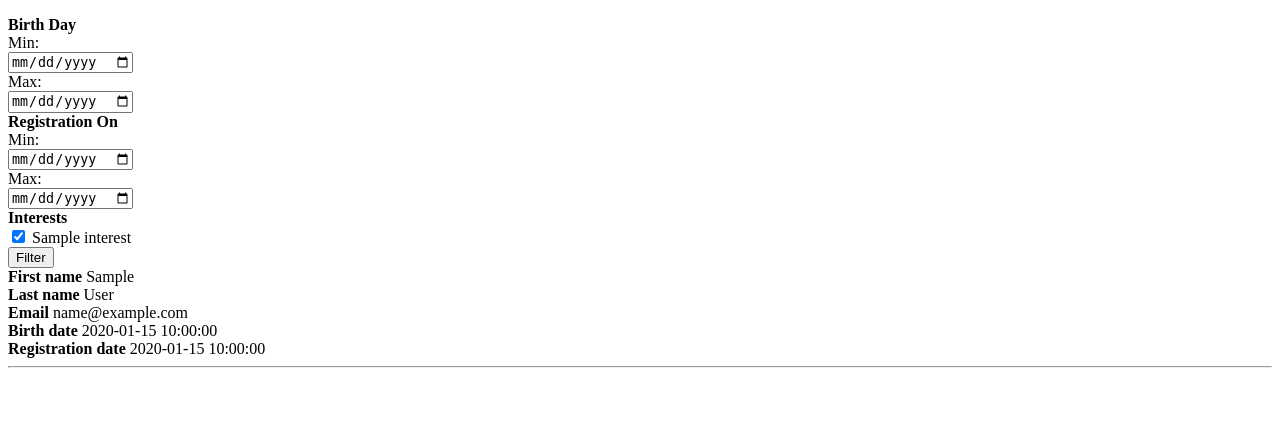
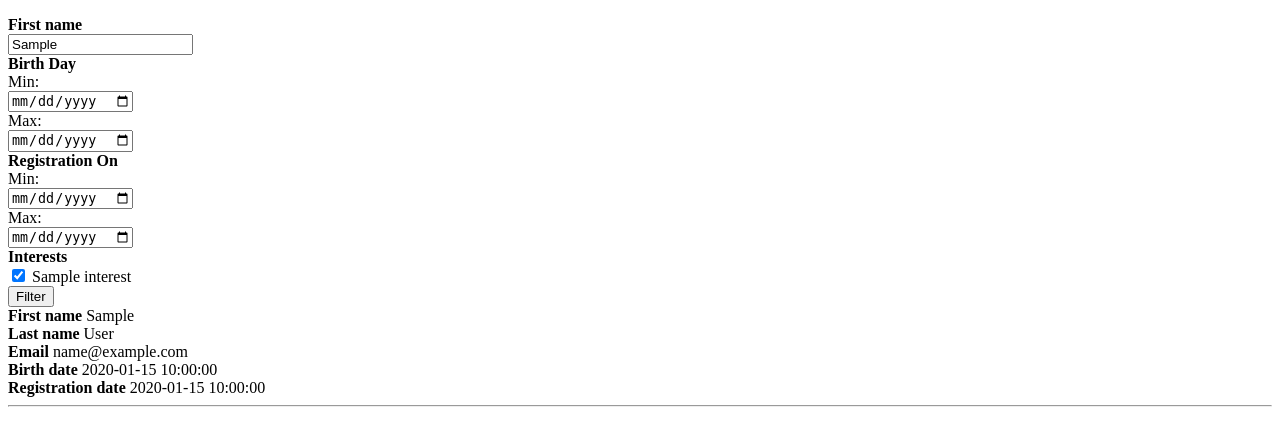
Before and after one commit to jondoedev/user-interests-filter, a PHP site: template templates/main.php in a window 1280 px wide. Shown: the part 103-549 px from the top of the page. Run offline with PHP 8.4, Linux system fonts and the light colour scheme; the template is opened without the code that fills it: most values are stand-ins (such as "Sample title", 1, 10 or a date in 2020); data that the repository does not hold is empty.

Commit message:
+ filter by first_name

```diff
--- a/src/routes.php
+++ b/src/routes.php
@@ -18,6 +18,10 @@ return [
             $params = $request['params'];
 
             // TODO: last_name, email
+
+            if (!empty($params['first_name'])) {
+                $query = $query->where('first_name', 'LIKE', '%' . $params['first_name'] . '%');
+            }
 
             if (!empty($params['birth-date']['from'])) {
                 $query = $query->where('birth_date', '>=', $params['birth-date']['from']);
--- a/templates/main.php
+++ b/templates/main.php
@@ -3,6 +3,12 @@
 <form method="GET">
     <div class="row">
         <div class="col-sm-3">
+            <div class="form-group">
+                <div><b>First name</b></div>
+                <input name="first_name"
+                       value="<?= isset($params['first_name']) ? $params['first_name'] : '' ?>">
+            </div>
+
             <div class="form-group">
                 <div><b>Birth Day</b></div>
 
```
